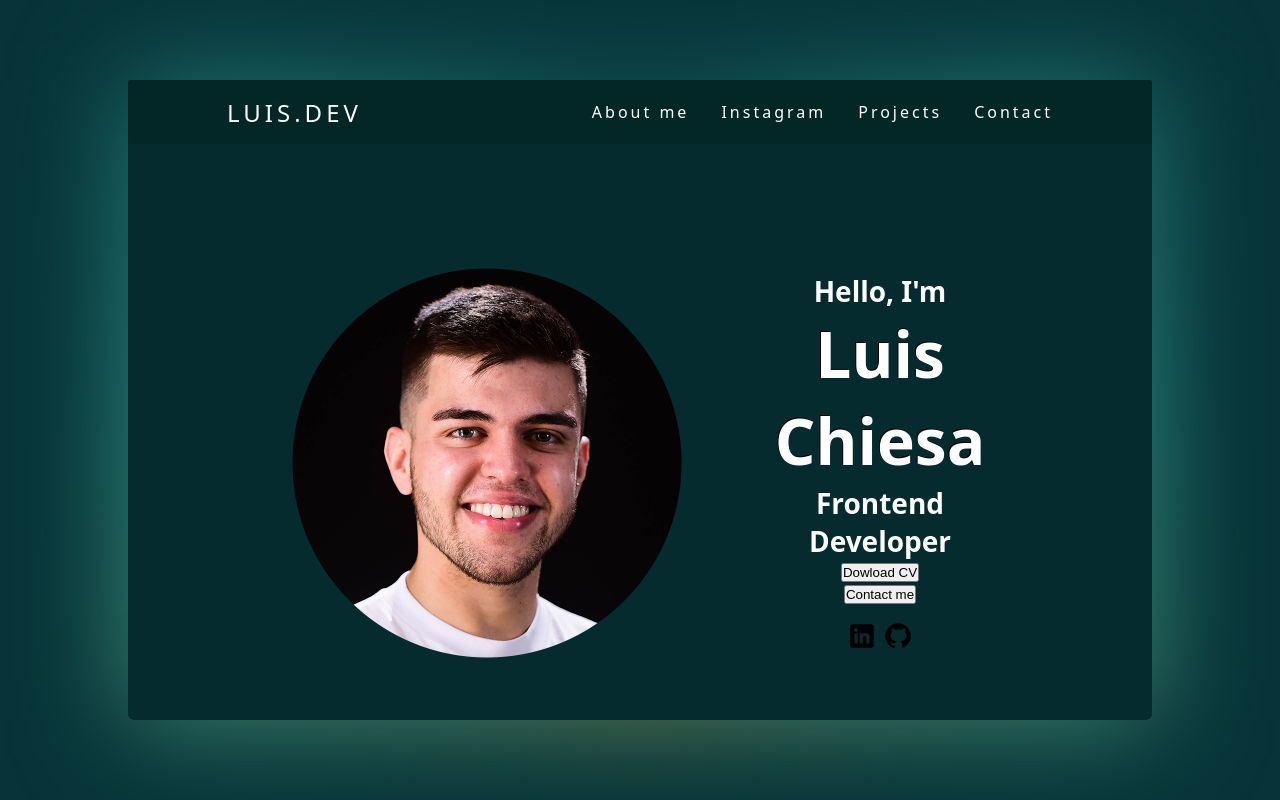
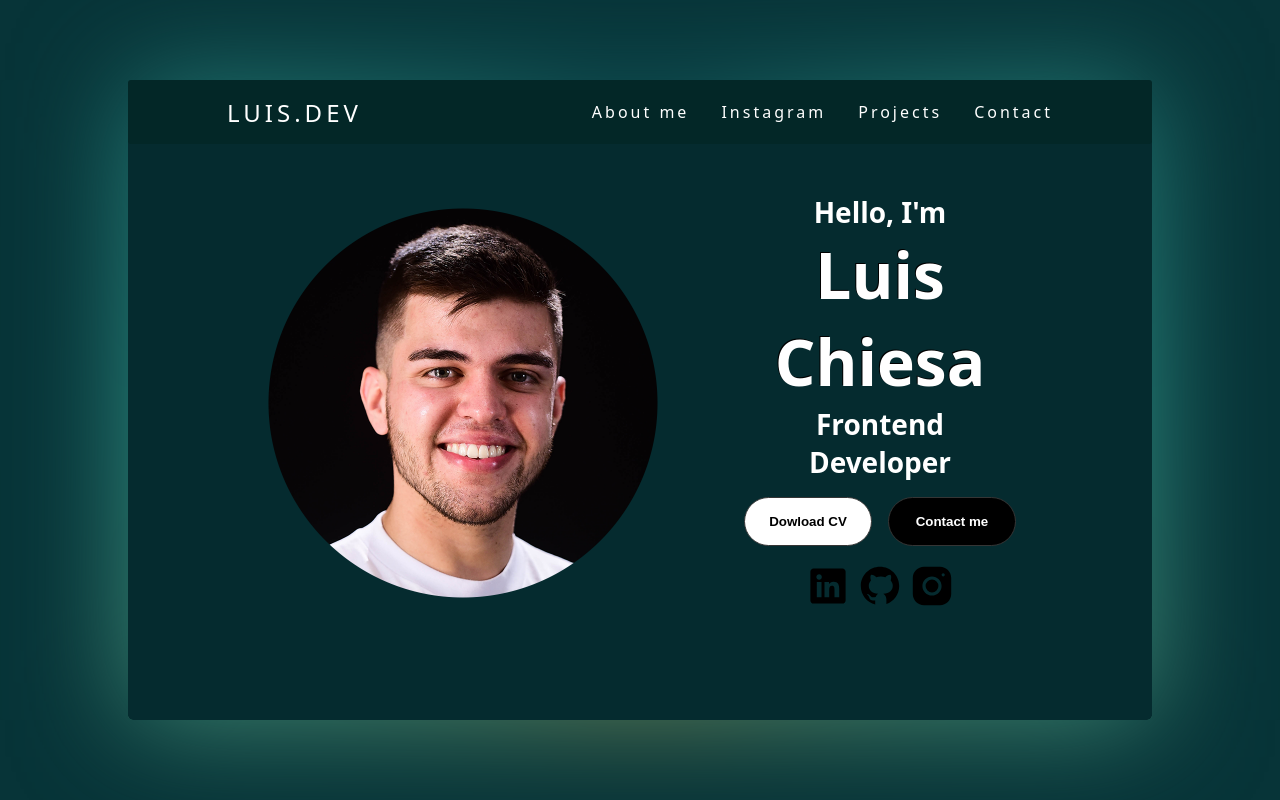
Before and after one commit to LuChiesa/SimplePortfolio, a plain HTML site: page index.html in a window 1280 px wide. Drawn offline with Linux system fonts and the light colour scheme.

Commit message:
new refresh

```diff
--- a/index.html
+++ b/index.html
@@ -39,15 +39,15 @@
             >
               Dowload CV
             </button>
-          </div>
-          <div class="btn-container">
             <button
               class="btn btn-color-1"
               onclick="window.open('images\resume.pdf')"
             >
               Contact me
             </button>
+
           </div>
+
           <div id="social-container">
             <img
               src="./images/icons8-linkedin.svg"
@@ -61,6 +61,12 @@
             class="icon"
             onclick="location.href='https://github.com/LuChiesa'"
           />
+          <img
+            src="images/icons8-instagram.svg"
+            alt="My instagram profile"
+            class="icon"
+            onclick="location.href='https://www.instagram.com/luischiesaa/'"
+          />
           </div>
       </section>
       </div>
--- a/style.css
+++ b/style.css
@@ -35,11 +35,6 @@ nav {
   border-radius: 3px;
 }
 
-main {
-  background: url("bg.jpg") no-repeat center center;
-  background-size: cover;
-  height: 92vh;
-}
 
 .nav-list {
   list-style: none;
@@ -182,7 +177,7 @@ main {
 }
 /* CARD */
 /*SECTIONS */
-  section{
+section {
   padding: top 4vh;
   height: 96vh;
   margin: 0 10rem;
@@ -191,47 +186,49 @@ main {
   font-family: system-ui, -apple-system, Helvetica, Arial, sans-serif;
 }
 
-  .section-container{
+.section-container {
   display: flex;
 }
 /* PROFILE SECTION */
 
-  #profile{
+#profile {
   display: flex;
   justify-content: center;
   gap: 5rem;
-    height: 80vh;
+  height: 65vh;
 }
-  .section--pic-container{
+.section--pic-container {
   display: flex;
   height: 400px;
   width: 400px;
   margin: auto 0;
 }
-  .text-section{
+.text-section {
   align-self: center;
   text-align: center;
 }
-  .text-section p{
+.text-section p {
   font-weight: 600;
 }
-  .text-section-p1{
+.text-section-p1 {
   text-align: center;
   font-size: 1.75rem;
   color: #fff;
 }
-  .text-section-p2{
+.text-section-p2 {
   text-align: center;
   font-size: 1.75rem;
-    color: #fff;}
+  color: #fff;
+  margin-bottom: 1rem;
+}
 
-  .title{
+.title {
   font-size: 4rem;
   text-align: center;
   color: #fff;
   text-shadow: #000 -1px -1px;
 }
-  #social-container{
+#social-container {
   display: center;
   justify-content: center;
   margin-top: 1rem;
@@ -240,7 +237,54 @@ main {
 
 /* ICON */
 
-  .icon{
+.icon {
   cursor: pointer;
-    height: 2rem;
+  height: 3rem;
 }
+
+/* BUTTONS */
+
+.btn-container {
+  display:flex;
+  justify-content: center;
+  gap: 5rem;
+}
+
+.btn {
+  font-weight: 600;
+  transition: all 300ms ease;
+  padding: 1rem;
+  width: 8rem;
+  border-radius: 2rem;
+}
+.btn-color-1,
+.btn-color-2 {
+  border: rgb(53, 53, 53) 0.1rem solid;
+}
+.btn-color-1:hover,.btn-color-2:hover{
+cursor: pointer;
+}
+
+.btn-color-1,
+.btn-color-2:hover {
+  background: rgb(0,0,0);
+  color: #fff;
+}
+.btn-color-1:hover{
+  background: rgb(53, 53, 53);
+}
+
+.btn-color-2:hover{
+  background: rgb(53, 53, 53);
+}
+
+
+.btn-color-2{
+  background: white;
+}
+.btn-color-2:hover{
+  border: rgb(255,255,255)0.1rem solid;
+}
+.btn-container{
+  gap: 1rem;
+}
```
Also changed, not shown: images/icons8-instagram.svg (added). Lines whose indentation alone changed are shown as unchanged.
